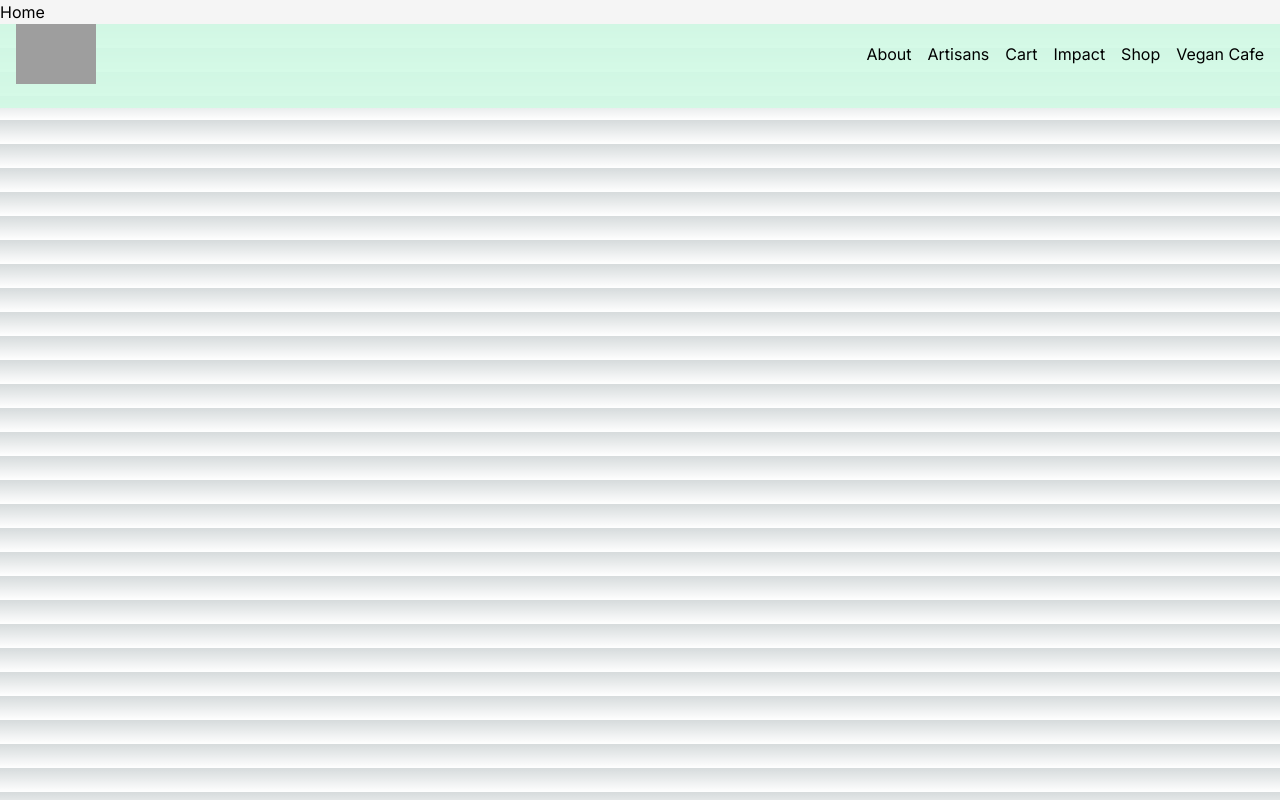
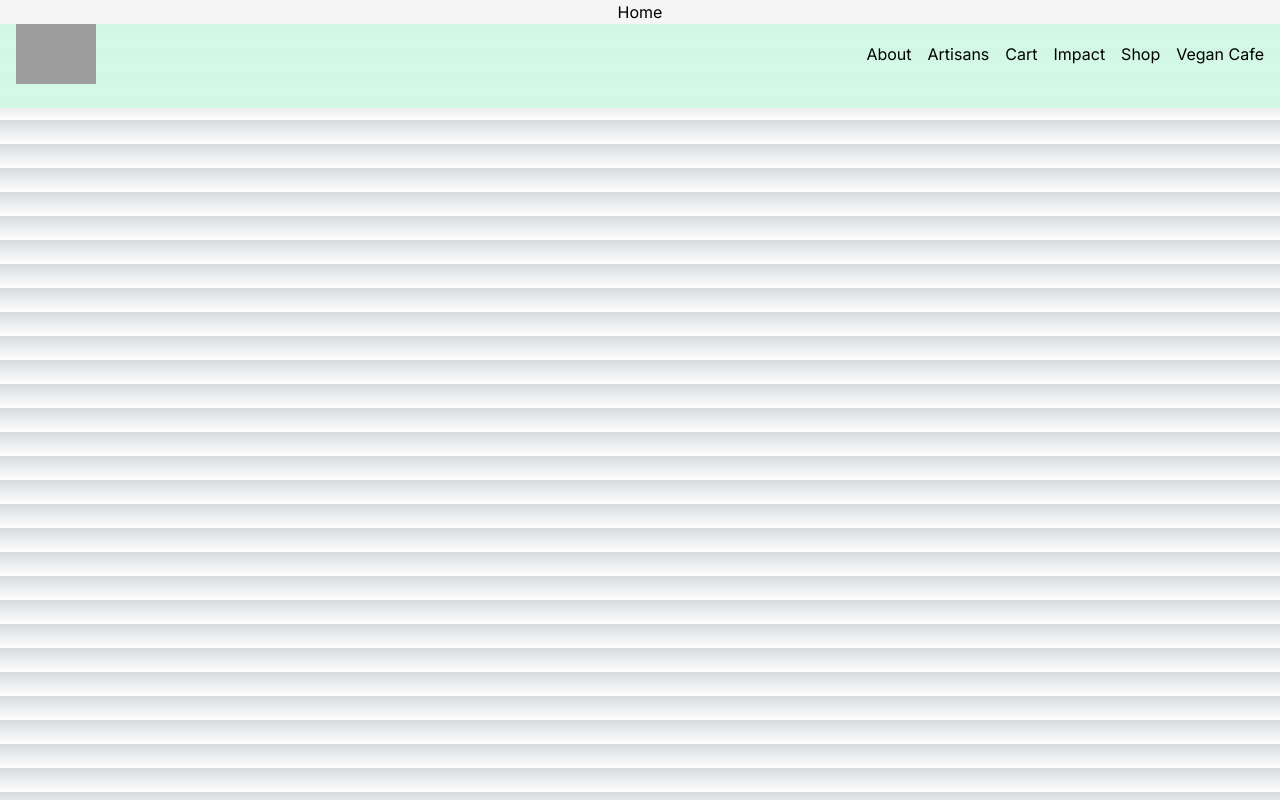
Before and after one commit to MatthewsRicky/finaltribe, a Next.js app in the folder tribearth/: page / in a window 1280 px wide. Built offline with nearby package versions, Linux system fonts and the light colour scheme; grey boxes are pictures that could not be loaded.

Commit message:
Update page.tsx

```diff
--- a/tribearth/app/page.tsx
+++ b/tribearth/app/page.tsx
@@ -2,6 +2,6 @@ import Image from 'next/image'
 
 export default function Home() {
   return (
-    <div className='bg-neutral-100 text-black relative'>Home</div>
+    <div className='flex justify-center bg-neutral-100 text-black relative w-full h-full'>Home</div>
   )
 }
```
